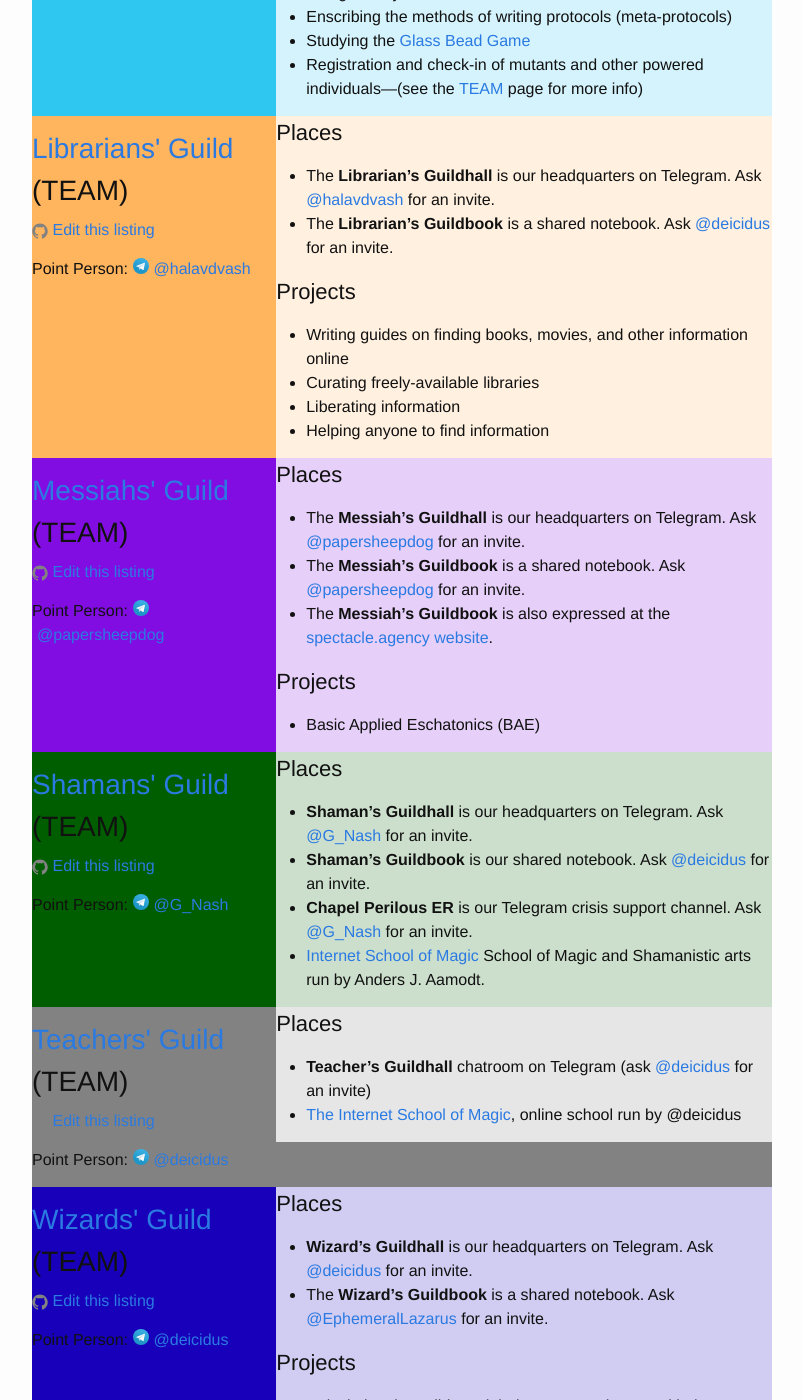
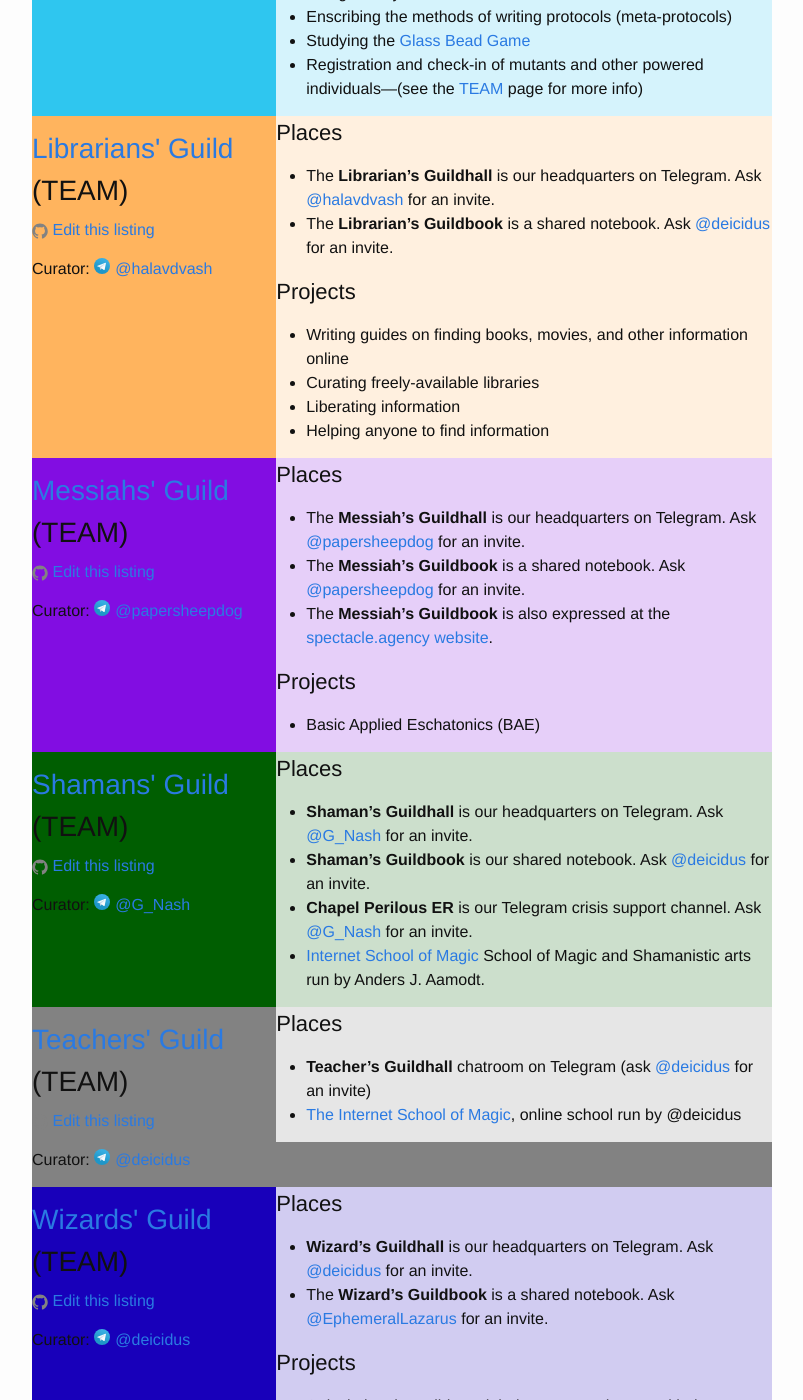
Before and after one commit to coalition-of-invisible-colleges/cic.github.io, a Jekyll site: the page built from colleges/TEAM.md, in a window 1280 px wide and 1400 px high, scrolled down 1671 px. Shown: the whole window, without its empty margins (238-1041 px from the left). Built offline with Jekyll 4.4.1, drawn with Linux system fonts in a browser that asks for light colours; some of the changed text lies outside the part shown.

Commit message:
Update college.html

```diff
--- a/_layouts/college.html
+++ b/_layouts/college.html
@@ -16,7 +16,7 @@ layout: default
         <h2><a href="/guilds/{{ listing.guild }}">{{ listing.guild | capitalize }}' Guild</a> ({{ page.college }})</h2>
         {% assign edit_url = 'coalition-of-invisible-colleges/cic.github.io/edit/master/' | append: listing.path %}
         <p>{% include icon-github.html username=edit_url title='Edit this listing' %}</p>
-        {% if listing.pointperson %}<p>Point Person: {% include icon-telegram-user.html username=listing.pointperson %}</p>{% endif %}
+        {% if listing.pointperson %}<p>Curator: {% include icon-telegram-user.html username=listing.pointperson %}</p>{% endif %}
       </div>
       <div class="guildlisting {{ listing.guild }}">{{ listing.output }}</div>
     </div>
```
